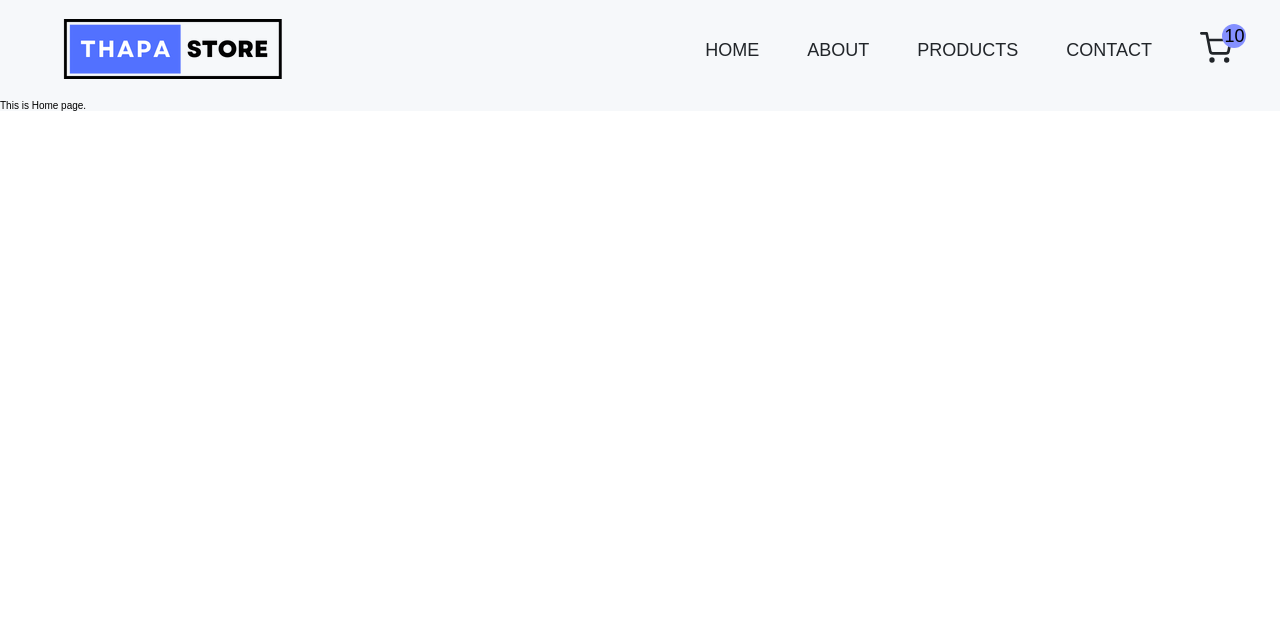
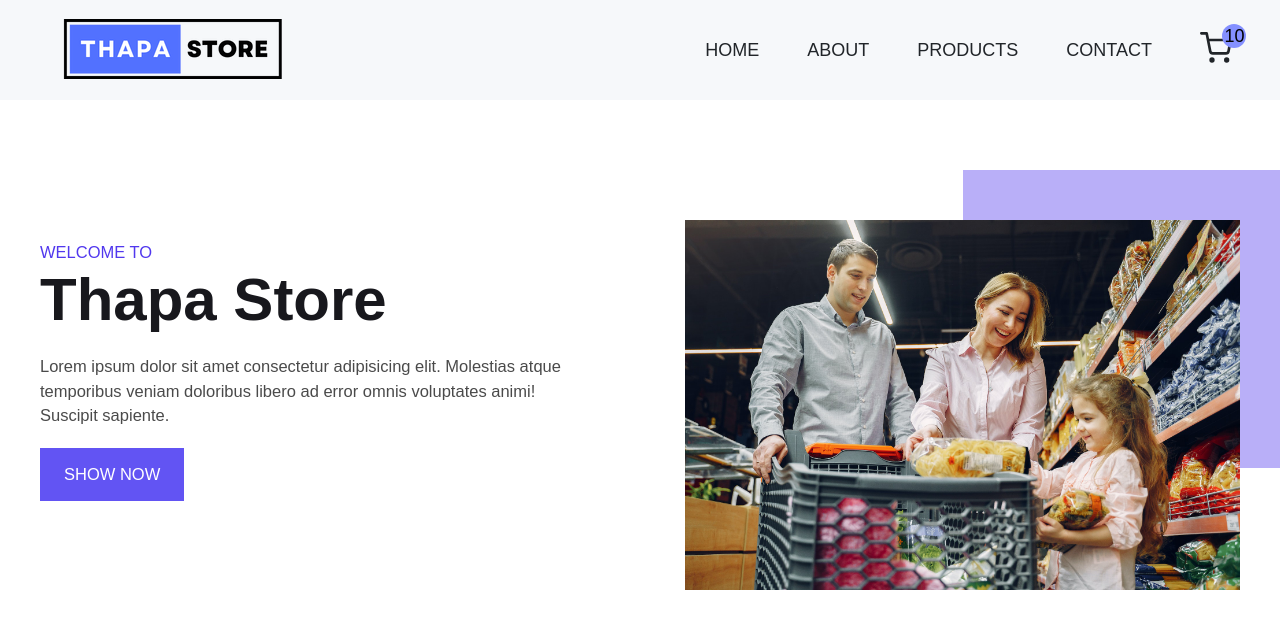
Before and after one commit to samiulh4/react-thapa-ecommerce-app, a React (Create React App) app: page / in a window 1280 px wide. Shown: the top 628 px of the page. Built offline with nearby package versions, Linux system fonts and the light colour scheme.

Commit message:
starting video 8

```diff
--- a/src/About.js
+++ b/src/About.js
@@ -1,8 +1,11 @@
 import React from "react";
+import HeroSection from "./components/HeroSectio";
 
-
-const About = () =>{
-    return <div>About</div>
+const About = ({ mydata }) =>{
+    const data = {
+        name : "Thapa Ecommerce"
+    };
+    return <HeroSection myData={data}/>
 }
 
 export default About;
--- a/src/Home.js
+++ b/src/Home.js
@@ -1,11 +1,16 @@
 import React from "react";
 import styled from 'styled-components';
+import HeroSection from "./components/HeroSectio";
 
 const Home = () =>{
-    return <Wrapper className="test">This is Home page.</Wrapper>
+   const data = {
+      name : "Thapa Store"
+   };
+   return <HeroSection myData={data}/>
 };
 
 const Wrapper = styled.section`
+  height: 100vh;
   background-color: ${({ theme }) => theme.colors.bg};
 `;
 
--- /dev/null
+++ b/src/components/HeroSectio.js
@@ -0,0 +1,106 @@
+import { NavLink } from "react-router-dom";
+import styled from "styled-components";
+import { Button } from "../styles/Button";
+
+const HeroSection = ({ myData }) => {
+    const { name } = myData;
+
+    return (
+        <Wrapper>
+            <div className="container">
+                <div className="grid grid-two-column">
+                    <div className="hero-section-data">
+                        <p className="intro-data">Welcome to </p>
+                        <h1> {name} </h1>
+                        <p>
+                            Lorem ipsum dolor sit amet consectetur adipisicing elit. Molestias
+                            atque temporibus veniam doloribus libero ad error omnis voluptates
+                            animi! Suscipit sapiente.
+                        </p>
+                        <NavLink>
+                            <Button>show now</Button>
+                        </NavLink>
+                    </div>
+                    {/* our homepage image  */}
+                    <div className="hero-section-image">
+                        <figure>
+                            <img
+                                src="images/hero.jpg"
+                                alt="hero-section-photo"
+                                className="img-style"
+                            />
+                        </figure>
+                    </div>
+                </div>
+            </div>
+        </Wrapper>
+    );
+};
+
+const Wrapper = styled.section`
+  padding: 12rem 0;
+
+  img {
+    min-width: 10rem;
+    height: 10rem;
+  }
+
+  .hero-section-data {
+    p {
+      margin: 2rem 0;
+    }
+
+    h1 {
+      text-transform: capitalize;
+      font-weight: bold;
+    }
+
+    .intro-data {
+      margin-bottom: 0;
+    }
+  }
+
+  .hero-section-image {
+    width: 100%;
+    height: auto;
+    display: flex;
+    justify-content: center;
+    align-items: center;
+  }
+  figure {
+    position: relative;
+
+    &::after {
+      content: "";
+      width: 60%;
+      height: 80%;
+      background-color: rgba(81, 56, 238, 0.4);
+      position: absolute;
+      left: 50%;
+      top: -5rem;
+      z-index: -1;
+    }
+  }
+  .img-style {
+    width: 100%;
+    height: auto;
+  }
+
+  @media (max-width: ${({ theme }) => theme.media.mobile}) {
+    .grid {
+      gap: 10rem;
+    }
+
+    figure::after {
+      content: "";
+      width: 50%;
+      height: 100%;
+      left: 0;
+      top: 10%;
+      /* bottom: 10%; */
+      background-color: rgba(81, 56, 238, 0.4);
+    }
+  }
+`;
+
+export default HeroSection;
--- a/src/components/Nav.js
+++ b/src/components/Nav.js
@@ -1,10 +1,11 @@
-import React from "react";
+import React, {useState} from "react";
 import styled from "styled-components";
 import {NavLink} from "react-router-dom";
 import { FiShoppingCart } from "react-icons/fi";
 import { CgMenu, CgClose } from "react-icons/cg";
 
 const Nav = () => {
+    const [menuIcon, setMenuIcon] = useState();
     const Nav = styled.nav`
     .navbar-lists {
       display: flex;
@@ -159,25 +160,29 @@
     }
   `;
     return <Nav>
-        <div className="navbar">
+        <div className={menuIcon ? "navbar active" : "navbar"}>
             <ul className="navbar-lists">
                 <li>
-                    <NavLink to="/" className="navbar-link home-link">
+                    <NavLink to="/" className="navbar-link home-link"
+                             onClick={() => setMenuIcon(false)}>
                         Home
                     </NavLink>
                 </li>
                 <li>
-                    <NavLink to="/about" className="navbar-link">
+                    <NavLink to="/about" className="navbar-link"
+                             onClick={() => setMenuIcon(false)}>
                         About
                     </NavLink>
                 </li>
                 <li>
-                    <NavLink to="/products" className="navbar-link">
+                    <NavLink to="/products" className="navbar-link"
+                             onClick={() => setMenuIcon(false)}>
                         Products
                     </NavLink>
                 </li>
                 <li>
-                    <NavLink to="/contact" className="navbar-link">
+                    <NavLink to="/contact" className="navbar-link"
+                             onClick={() => setMenuIcon(false)}>
                         Contact
                     </NavLink>
                 </li>
@@ -189,7 +194,18 @@
                 </li>
             </ul>
             {/* Two button for open and close of menu */}
-
+            <div className="mobile-navbar-btn">
+                <CgMenu
+                    name="menu-outline"
+                    className="mobile-nav-icon"
+                    onClick={() => setMenuIcon(true)}
+                />
+                <CgClose
+                    name="close-outline"
+                    className="mobile-nav-icon close-outline"
+                    onClick={() => setMenuIcon(false)}
+                />
+            </div>
         </div>
     </Nav>
 };
```
Also changed, not shown: guideline.txt.
